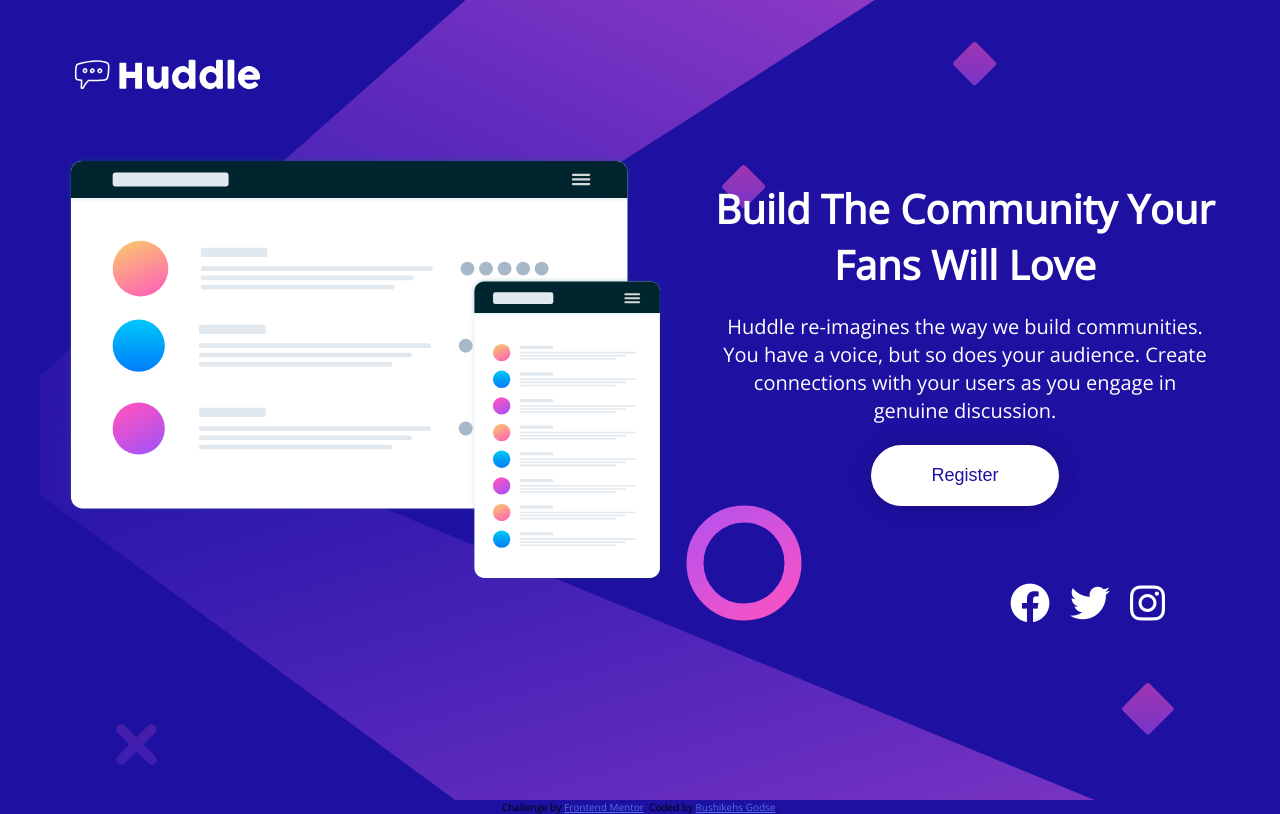
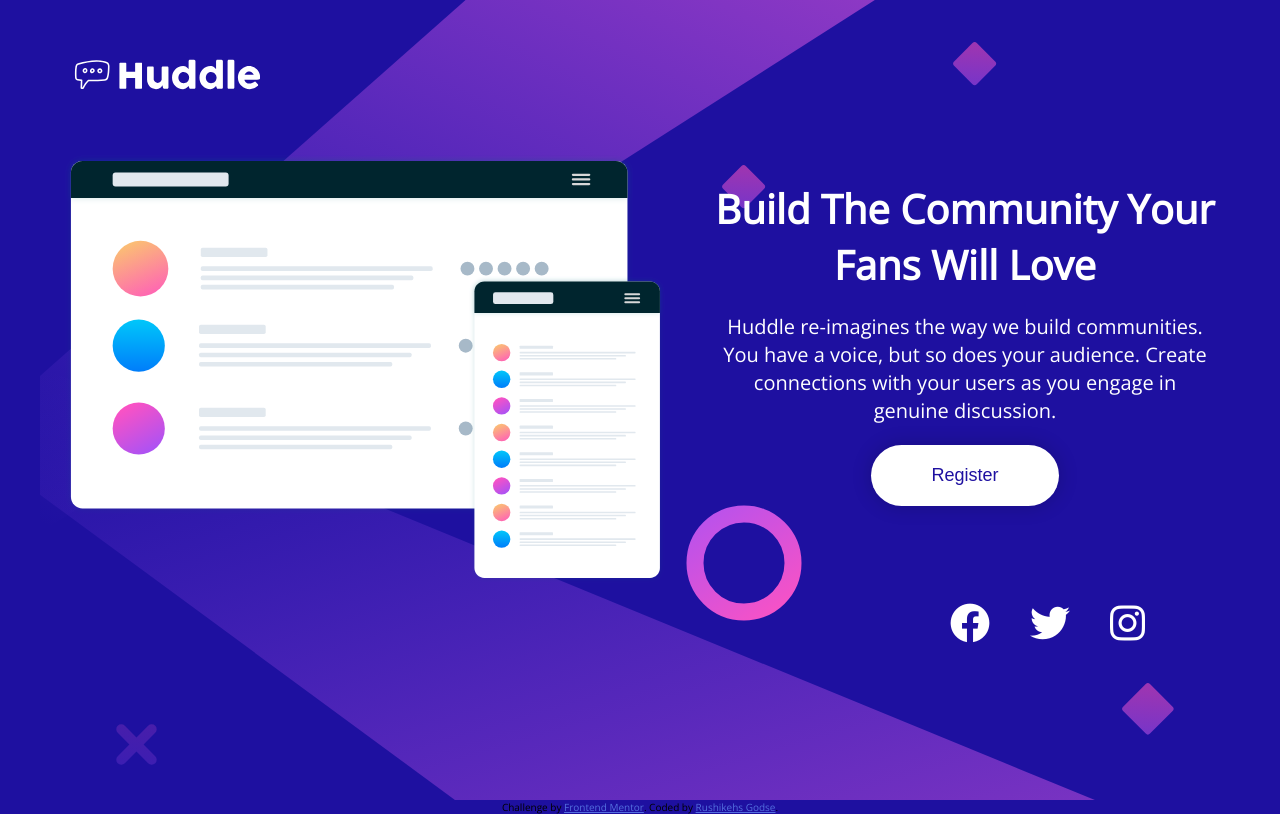
Before and after one commit to rushikeshGodse/huddle-landing-page, a plain HTML site: page index.html in a window 1280 px wide. Drawn offline with nearby package versions, Linux system fonts and the light colour scheme.

Commit message:
added margin to footer elements

```diff
--- a/dist/style.css
+++ b/dist/style.css
@@ -221,7 +221,7 @@ main .main-mockup img {
 .footer .social i {
   font-size: 40px;
   color: #fff;
-  margin-left: 20px;
+  margin: 20px 20px;
 }
 .footer .social i:hover {
   cursor: pointer;
```
